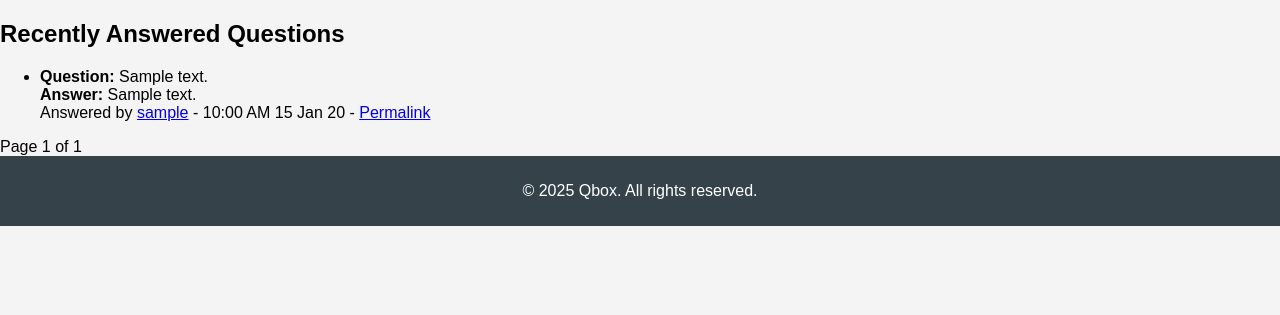
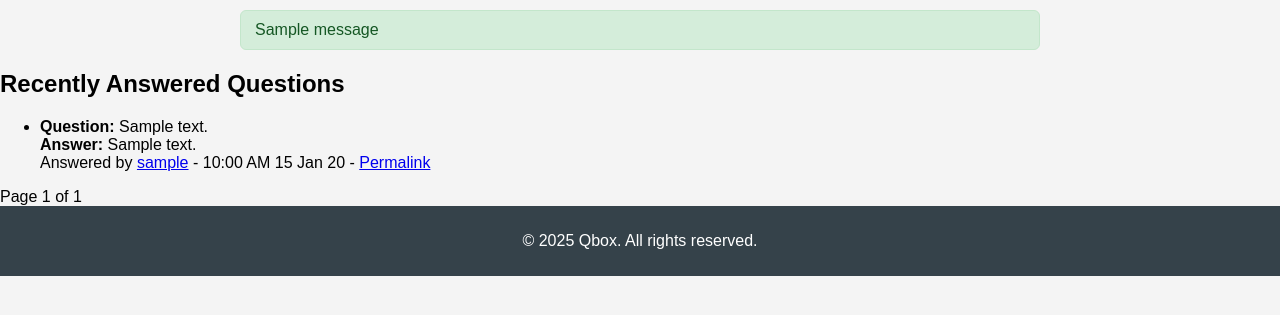
Before and after one commit to VertyyBird/qbox, a Flask app: page /feed in a window 1280 px wide. Shown: the part 101-416 px from the top of the page. Run offline with Flask 3, Linux system fonts and the light colour scheme; tables that the repository leaves empty hold one stand-in row (values such as "Sample post"); one stand-in notice (Sample message) is shown.

Commit message:
show flash messages

```diff
--- a/static/css/styles.css
+++ b/static/css/styles.css
@@ -103,3 +103,31 @@ footer {
     text-align: center;
     display: block;
 }
+
+.flash-messages {
+    list-style: none;
+    margin: 10px auto;
+    padding: 0;
+    max-width: 800px;
+}
+
+.flash {
+    padding: 10px 14px;
+    margin-bottom: 8px;
+    border-radius: 6px;
+    background: #e9ecef;
+    color: #212529;
+    border: 1px solid #ced4da;
+}
+
+.flash.success {
+    background: #d4edda;
+    color: #155724;
+    border-color: #c3e6cb;
+}
+
+.flash.danger {
+    background: #f8d7da;
+    color: #721c24;
+    border-color: #f5c6cb;
+}
--- a/templates/base.html
+++ b/templates/base.html
@@ -33,6 +33,15 @@ along with this program.  If not, see <https://www.gnu.org/licenses/>.
 <body>
     {% include 'header.html' %}
     <main>
+        {% with messages = get_flashed_messages(with_categories=true) %}
+            {% if messages %}
+                <ul class="flash-messages">
+                    {% for category, message in messages %}
+                        <li class="flash {{ category }}">{{ message }}</li>
+                    {% endfor %}
+                </ul>
+            {% endif %}
+        {% endwith %}
         {% block content %}{% endblock content %}
     </main>
     {% include 'footer.html' %}
```
